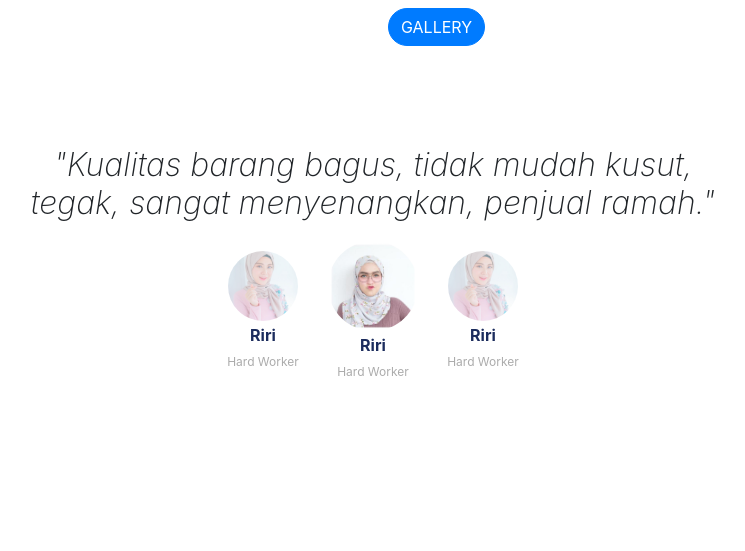
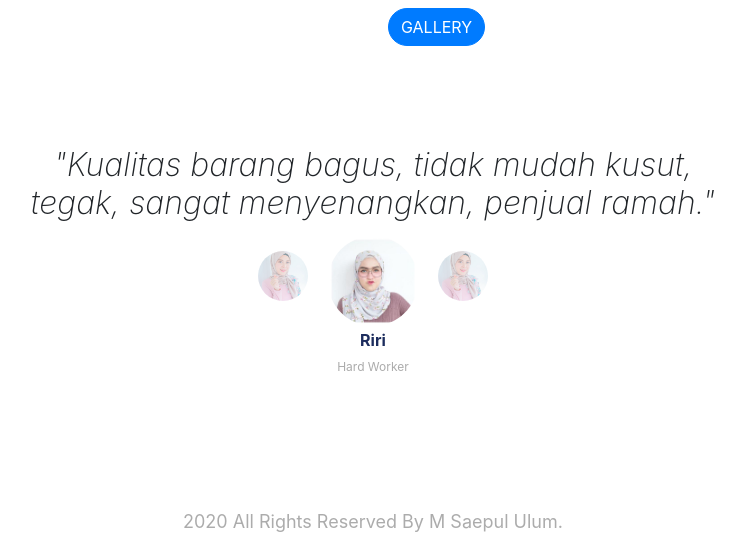
Before and after one commit to msaepululum/ci4app, a CodeIgniter 4 app: template app/Views/pages/home.php in a window 1280 px wide. Shown: the part 1167-1718 px from the top of the page, without its empty margins (267-1012 px from the left). Before the commit the page ends 1543 px from the top, so only its background shows below. Run offline with PHP 8.4 and a stand-in for CodeIgniter, Linux system fonts and the light colour scheme; the template is opened without the code that fills it, so the values that code supplies are empty; some libraries are stand-ins or nearby versions; some web fonts are replaced.

Commit message:
rubah css untuk footer

```diff
--- a/app/Views/pages/home.php
+++ b/app/Views/pages/home.php
@@ -56,8 +56,8 @@
         <figure class="figure">
           <img src="/img/testi/testi2.jpg" class="figure-img  rounded-circle" alt="Testimoni 1">
           <figcaption class="figure-caption">
-            <h5>Riri</h5>
-            <p>Hard Worker</p>
+            <h5></h5>
+            <p></p>
           </figcaption>
         </figure>
         <figure class="figure">
@@ -70,14 +70,21 @@
         <figure class="figure">
           <img src="/img/testi/testi2.jpg" class="figure-img  rounded-circle" alt="Testimoni 1">
           <figcaption class="figure-caption">
-            <h5>Riri</h5>
-            <p>Hard Worker</p>
+            <h5></h5>
+            <p></p>
           </figcaption>
         </figure>
       </div>
     </div>
   </section>
   <!-- akhir testimoni  -->
+
+  <!-- footer -->
+  <div class="row footer">
+    <div class="col text-center">
+      <p> <?= date('Y'); ?> All Rights Reserved By M Saepul Ulum.</p>
+    </div>
+  </div>
 </div>
 
 <?= $this->endSection(); ?>
--- a/public/css/style.css
+++ b/public/css/style.css
@@ -130,8 +130,8 @@
 }
 
 .testimonial figure img {
-  width: 70px;
-  margin: 20px 15px 5px;
+  width: 50px;
+  margin: 20px 10px 5px;
   opacity: 0.5;
 }
 
@@ -151,7 +151,17 @@
 .testimonial figure img.utama {
   width: 90px;
   opacity: 1;
-  margin-top: 10px;
+  margin-top: 5px;
+}
+
+/* footer */
+.footer {
+  margin-top: 100px;
+}
+
+.footer p {
+  color: #acacac;
+  font-size: 18px;
 }
 
 /*  */
```
